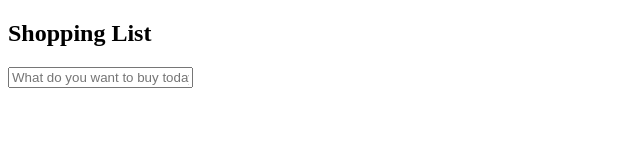
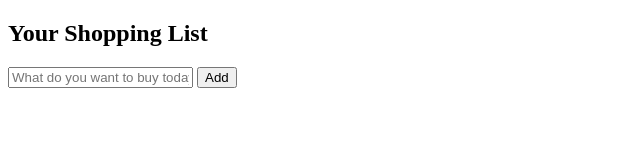
Before and after one commit to domgwarda/Shopping-list, a website: page src/index.html in a window 1280 px wide. Shown: the whole page, without its empty margins (0-640 px from the left). Drawn offline with Linux system fonts and the light colour scheme.

Commit message:
added submit button

```diff
--- a/src/index.html
+++ b/src/index.html
@@ -10,14 +10,29 @@
         <meta name="viewport" content="width=device-width, initial-scale=1.0" />
     </head>
     <body>
-    <body>
         <div class=container>
-            <div class="container__header"><h2>Shopping List</h2></div>
-            <form method="post" class="form">
-                <div class="form__name__container">
-                    <input class="form__name__input" id="name"
-                        type="text" name="first-name" placeholder="What do you want to buy today?" required />
-            </form>
+            <div class="container__header">
+                <h2>Your Shopping List</h2>
+            </div>
+            <div class="main">
+                <section>
+                    <form method="post" class="add__product">
+                        <div class="form__name__container">
+                            <input class="form__product" id="product"
+                                type="text" name="product" placeholder="What do you want to buy today?" required />
+                            <button type="submit" class="add-item__element add-item__submit">
+                                Add
+                            </button>
+                    </form>
+                </section>
+
+
+
+
+
+            </div>
+
+
         </div>
     </body>
 </html>
```
